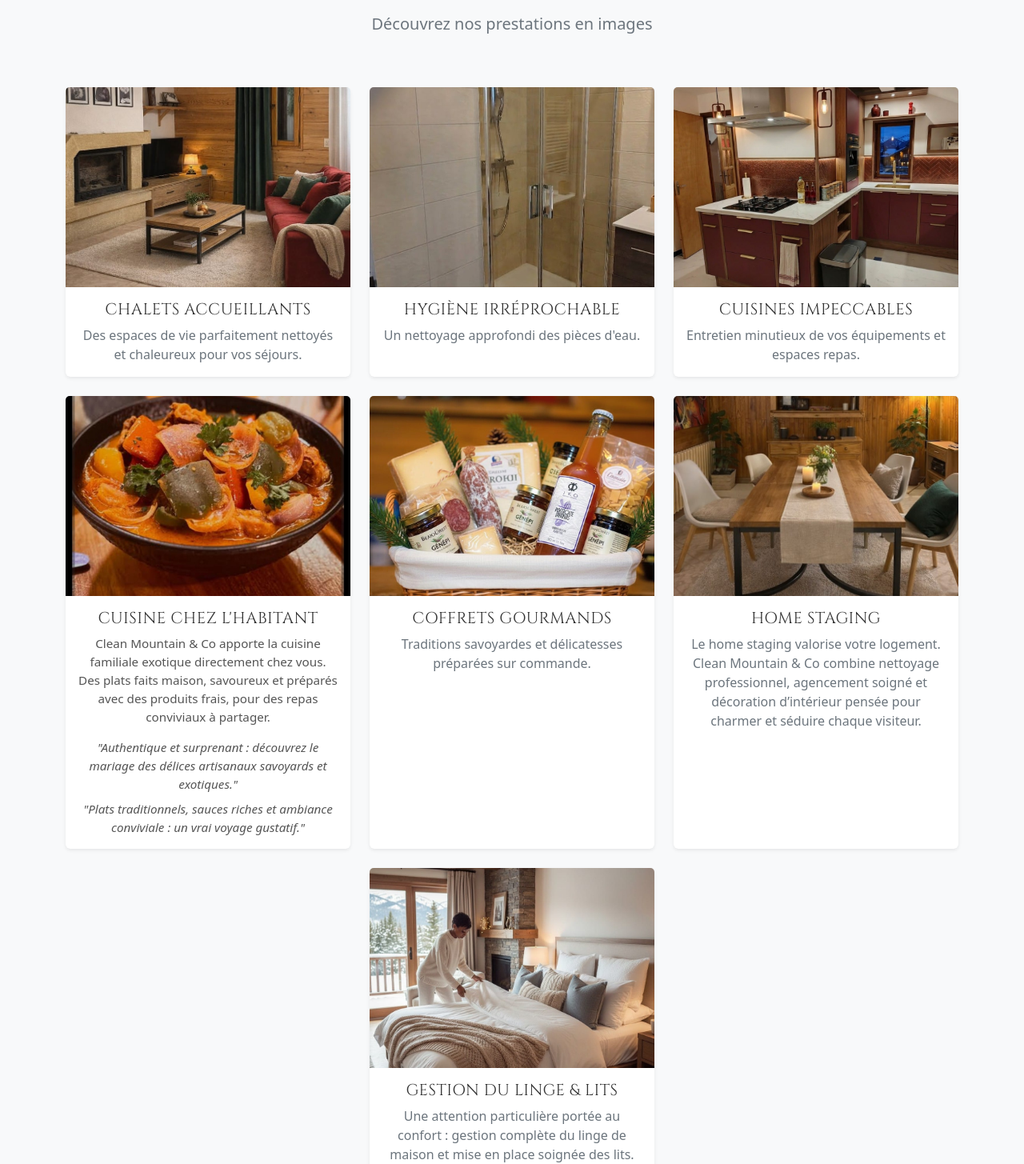
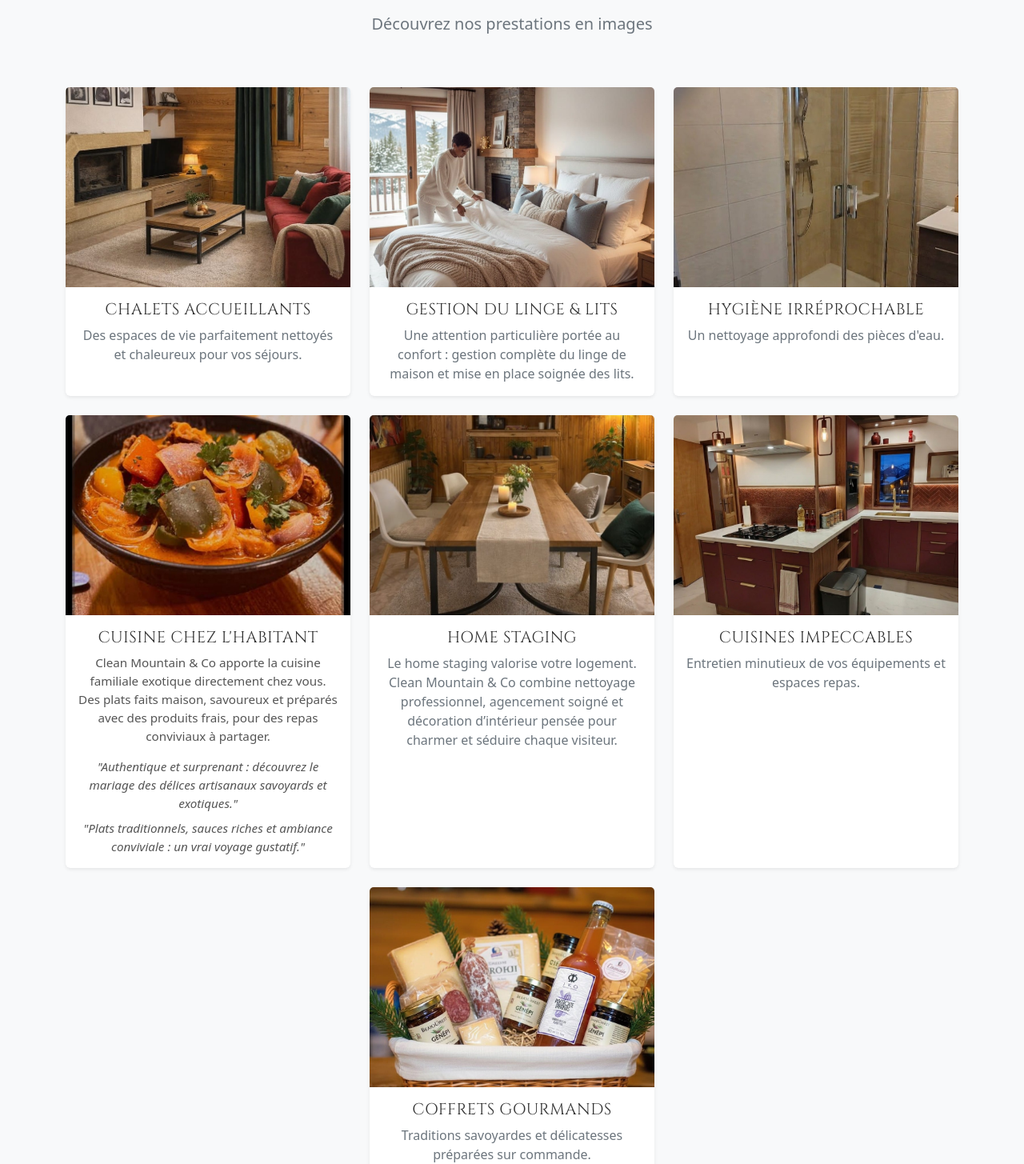
Before and after one commit to Mekkou1/clean-mountain, a Vue app: page / in a window 1280 px wide. Shown: the part 2596-4051 px from the top of the page at 80% size. Built offline with nearby package versions, Linux system fonts and the light colour scheme.

Commit message:
feat: reorder realizations and update titles/descriptions for better service highlighting

```diff
--- a/src/views/HomeView.vue
+++ b/src/views/HomeView.vue
@@ -193,7 +193,7 @@ import { RouterLink } from 'vue-router'
           </div>
         </div>
         <div class="row g-4 justify-content-center">
-          <!-- Realisation 1 -->
+          <!-- 1. Entretien harmonieux (R1) -->
           <div class="col-md-4">
             <div class="card h-100 border-0 shadow-sm hover-lift">
               <img src="/images/realisation-2-dining.jpg" class="card-img-top" alt="Salle à manger propre et chaleureuse" style="height: 250px; object-fit: cover;">
@@ -203,7 +203,17 @@ import { RouterLink } from 'vue-router'
               </div>
             </div>
           </div>
-          <!-- Realisation 2 -->
+          <!-- 2. Gestion du linge & Lits (R7) -->
+          <div class="col-md-4">
+            <div class="card h-100 border-0 shadow-sm hover-lift">
+              <img src="/images/service-entretien.jpg" class="card-img-top" alt="Gestion du linge et lits" style="height: 250px; object-fit: cover;">
+              <div class="card-body text-center d-flex flex-column">
+                <h5 class="card-title text-brand-green text-uppercase">{{ $t('realisations.r7.title') }}</h5>
+                <p class="card-text text-muted flex-grow-1">{{ $t('realisations.r7.desc') }}</p>
+              </div>
+            </div>
+          </div>
+          <!-- 3. Hygiène irréprochable (R2) -->
           <div class="col-md-4">
             <div class="card h-100 border-0 shadow-sm hover-lift">
               <img src="/images/realisation-4-shower.jpg" class="card-img-top" alt="Salle de bain impeccable" style="height: 250px; object-fit: cover;">
@@ -213,17 +223,7 @@ import { RouterLink } from 'vue-router'
               </div>
             </div>
           </div>
-          <!-- Realisation 3 -->
-          <div class="col-md-4">
-            <div class="card h-100 border-0 shadow-sm hover-lift">
-              <img src="/images/realisation-3-kitchen.jpg" class="card-img-top" alt="Cuisine de chalet étincelante" style="height: 250px; object-fit: cover;">
-              <div class="card-body text-center">
-                <h5 class="card-title text-brand-green text-uppercase">{{ $t('realisations.r3.title') }}</h5>
-                <p class="card-text text-muted">{{ $t('realisations.r3.desc') }}</p>
-              </div>
-            </div>
-          </div>
-          <!-- Realisation 4 -->
+          <!-- 4. Cuisine chez l'habitant (R4) -->
           <div class="col-md-4">
             <div class="card h-100 border-0 shadow-sm hover-lift">
               <img src="/images/realisation-5-fish.jpg" class="card-img-top" alt="Cuisine gastronomique à domicile" style="height: 250px; object-fit: cover;">
@@ -237,17 +237,7 @@ import { RouterLink } from 'vue-router'
               </div>
             </div>
           </div>
-          <!-- Realisation 5 -->
-          <div class="col-md-4">
-            <div class="card h-100 border-0 shadow-sm hover-lift">
-              <img src="/images/realisation-1-coffret.jpg" class="card-img-top" alt="Joli panier gourmand" style="height: 250px; object-fit: cover;">
-              <div class="card-body text-center">
-                <h5 class="card-title text-brand-green text-uppercase">{{ $t('realisations.r5.title') }}</h5>
-                <p class="card-text text-muted">{{ $t('realisations.r5.desc') }}</p>
-              </div>
-            </div>
-          </div>
-          <!-- Realisation 6 -->
+          <!-- 5. Home Staging (R6) -->
           <div class="col-md-4">
             <div class="card h-100 border-0 shadow-sm hover-lift">
               <img src="/images/service-homestaging.jpg" class="card-img-top" alt="Home staging" style="height: 250px; object-fit: cover;">
@@ -257,13 +247,23 @@ import { RouterLink } from 'vue-router'
               </div>
             </div>
           </div>
-          <!-- Realisation 7 -->
+          <!-- 6. Cuisines impeccables (R3) -->
           <div class="col-md-4">
             <div class="card h-100 border-0 shadow-sm hover-lift">
-              <img src="/images/service-entretien.jpg" class="card-img-top" alt="Gestion du linge et lits" style="height: 250px; object-fit: cover;">
-              <div class="card-body text-center d-flex flex-column">
-                <h5 class="card-title text-brand-green text-uppercase">{{ $t('realisations.r7.title') }}</h5>
-                <p class="card-text text-muted flex-grow-1">{{ $t('realisations.r7.desc') }}</p>
+              <img src="/images/realisation-3-kitchen.jpg" class="card-img-top" alt="Cuisine de chalet étincelante" style="height: 250px; object-fit: cover;">
+              <div class="card-body text-center">
+                <h5 class="card-title text-brand-green text-uppercase">{{ $t('realisations.r3.title') }}</h5>
+                <p class="card-text text-muted">{{ $t('realisations.r3.desc') }}</p>
+              </div>
+            </div>
+          </div>
+          <!-- 7. Coffrets gourmands (R5) -->
+          <div class="col-md-4">
+            <div class="card h-100 border-0 shadow-sm hover-lift">
+              <img src="/images/realisation-1-coffret.jpg" class="card-img-top" alt="Joli panier gourmand" style="height: 250px; object-fit: cover;">
+              <div class="card-body text-center">
+                <h5 class="card-title text-brand-green text-uppercase">{{ $t('realisations.r5.title') }}</h5>
+                <p class="card-text text-muted">{{ $t('realisations.r5.desc') }}</p>
               </div>
             </div>
           </div>
```
Also changed, not shown: public/images/entretien eco.jpg (added).
